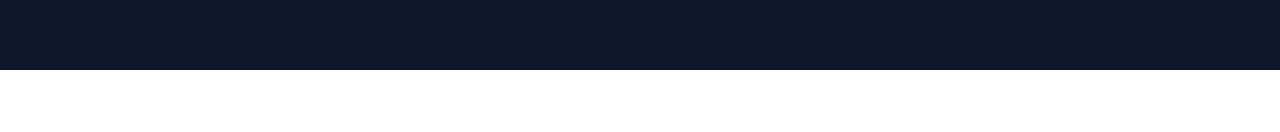
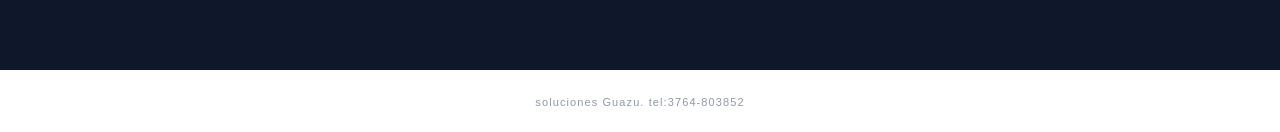
Before and after one commit to solucionesguazu/ProdeMisiones, a Next.js app in the folder prodemisiones/: page / in a window 1280 px wide. Shown: the part 730-862 px from the top of the page. Before the commit the page ends 800 px from the top, so only its background shows below. Built offline with nearby package versions, Linux system fonts and the light colour scheme.

Commit message:
Agrega firma de Soluciones Guazu al pie de pagina

```diff
--- a/prodemisiones/src/app/layout.tsx
+++ b/prodemisiones/src/app/layout.tsx
@@ -24,7 +24,16 @@ export default function RootLayout({ children }: any) {
       translate="no"
       className={`${geistSans.variable} ${geistMono.variable} h-full antialiased`}
     >
-      <body className="min-h-full flex flex-col">{children}</body>
+      <body className="min-h-full flex flex-col bg-slate-900">
+        <div className="flex-grow">
+          {children}
+        </div>
+
+        {/* Firma elegante y discreta al final de la página */}
+        <footer className="w-full text-center py-6 text-[11px] text-slate-600/60 tracking-widest font-medium select-none">
+          soluciones Guazu. tel:3764-803852
+        </footer>
+      </body>
     </html>
   );
 }
```
